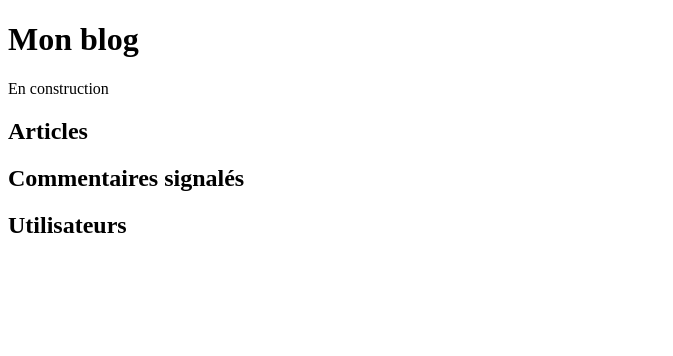
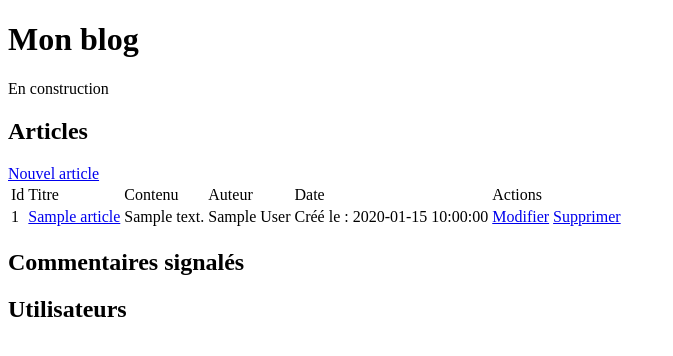
Before and after one commit to CarmignacJ/blog, a PHP site: template templates/administration.php in a window 1280 px wide. Shown: the top 356 px of the page, without its empty margins (0-673 px from the left). Run offline with PHP 8.4, Linux system fonts and the light colour scheme; the template is opened without the code that fills it: most values are stand-ins (such as "Sample title", 1, 10 or a date in 2020); data that the repository does not hold is empty.

Commit message:
Espace d'administration les articles

```diff
--- a/templates/administration.php
+++ b/templates/administration.php
@@ -2,8 +2,39 @@
 
 <h1>Mon blog</h1>
 <p>En construction</p>
-
+<?= $this->session->show('add_article'); ?>
+<?= $this->session->show('edit_article'); ?>
+<?= $this->session->show('delete_article'); ?>
 <h2>Articles</h2>
+<a href="../public/index.php?route=addArticle">Nouvel article</a>
+<table>
+    <tr>
+        <td>Id</td>
+        <td>Titre</td>
+        <td>Contenu</td>
+        <td>Auteur</td>
+        <td>Date</td>
+        <td>Actions</td>
+    </tr>
+    <?php
+    foreach ($articles as $article)
+    {
+        ?>
+        <tr>
+            <td><?= htmlspecialchars($article->getId());?></td>
+            <td><a href="../public/index.php?route=article&articleId=<?= htmlspecialchars($article->getId());?>"><?= htmlspecialchars($article->getTitle());?></a></td>
+            <td><?= substr(htmlspecialchars($article->getContent()), 0, 150);?></td>
+            <td><?= htmlspecialchars($article->getAuthor());?></td>
+            <td>Créé le : <?= htmlspecialchars($article->getCreatedAt());?></td>
+            <td>
+                <a href="../public/index.php?route=editArticle&articleId=<?= $article->getId(); ?>">Modifier</a>
+                <a href="../public/index.php?route=deleteArticle&articleId=<?= $article->getId(); ?>">Supprimer</a>
+            </td>
+        </tr>
+        <?php
+    }
+    ?>
+</table>
 
 <h2>Commentaires signalés</h2>
 
--- a/templates/form_article.php
+++ b/templates/form_article.php
@@ -2,6 +2,7 @@
 $route = isset($post) && $post->get('id') ? 'editArticle&articleId='.$post->get('id') : 'addArticle';
 $submit = $route === 'addArticle' ? 'Envoyer' : 'Mettre à jour';
 ?>
+
 <form method="post" action="../public/index.php?route=<?= $route; ?>">
     <label for="title">Titre</label><br>
     <input type="text" id="title" name="title" value="<?= isset($post) ? htmlspecialchars($post->get('title')): ''; ?>"><br>
@@ -9,8 +10,5 @@ $submit = $route === 'addArticle' ? 'Envoyer' : 'Mettre à jour';
     <label for="content">Contenu</label><br>
     <textarea id="content" name="content"><?= isset($post) ? htmlspecialchars($post->get('content')): ''; ?></textarea><br>
     <?= isset($errors['content']) ? $errors['content'] : ''; ?>
-    <label for="author">Auteur</label><br>
-    <input type="text" id="author" name="author" value="<?= isset($post) ? htmlspecialchars($post->get('author')): ''; ?>"><br>
-    <?= isset($errors['author']) ? $errors['author'] : ''; ?>
     <input type="submit" value="<?= $submit; ?>" id="submit" name="submit">
 </form>
```
Also changed, not shown: sql/article_user.sql (added, +8 -0 lines), src/DAO/ArticleDAO.php (+10 -10 lines), src/constraint/ArticleValidation.php (+0 -17 lines), src/controller/BackController.php (+9 -6 lines).
